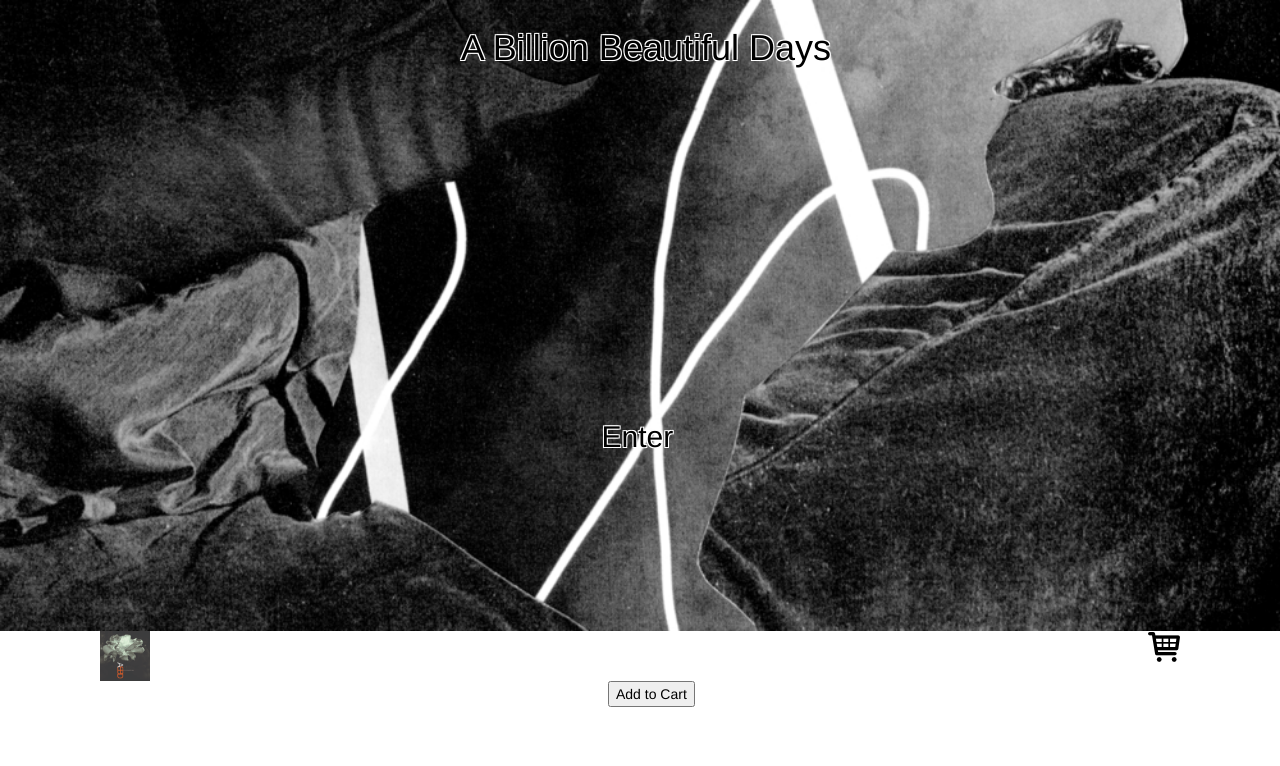
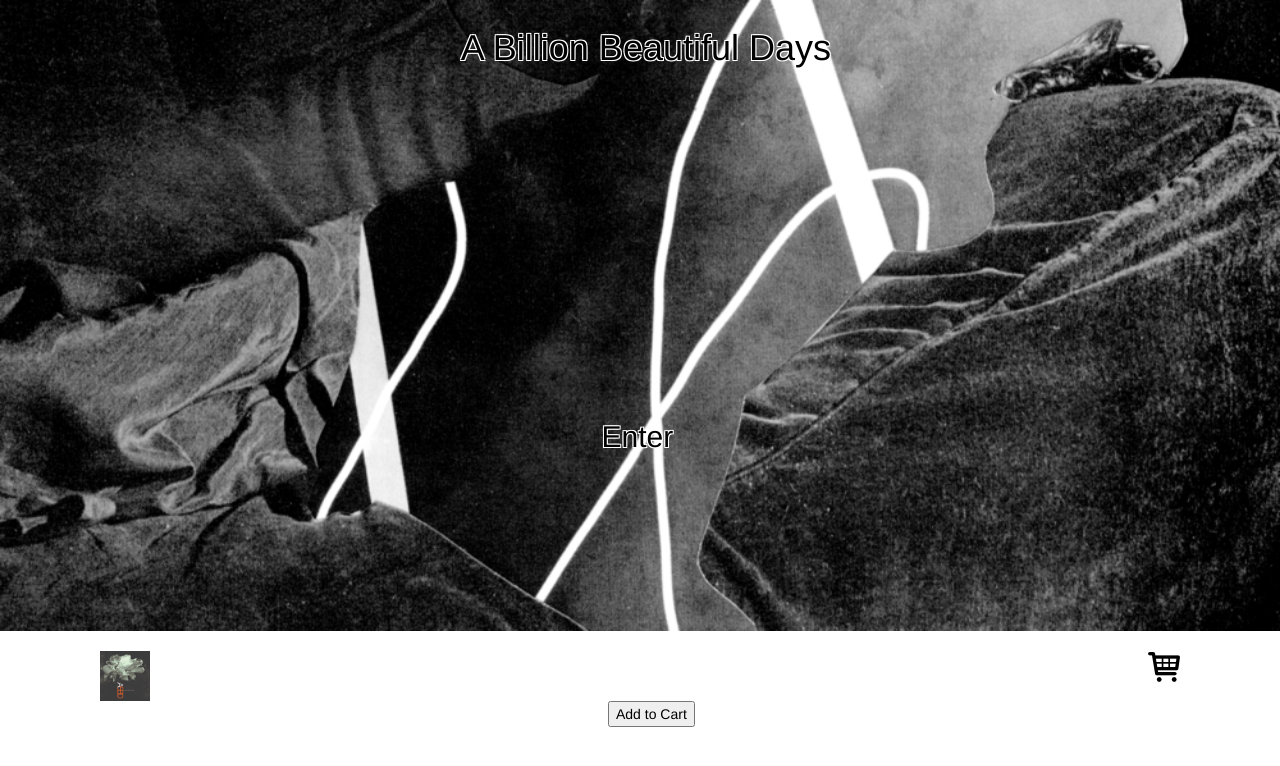
Before and after one commit to KoichiSakamoto/A-Billion-Beautiful-Days-Frontend, a React (Create React App) app: page /product in a window 1280 px wide. Shown: the top 766 px of the page. Built offline with nearby package versions, Linux system fonts and the light colour scheme; no server answers.

Commit message:
changed css on other pages so header margin is consistent

```diff
--- a/src/containers/ProductShowPage.js
+++ b/src/containers/ProductShowPage.js
@@ -49,7 +49,7 @@ class ProductShowPage extends Component {
     let indexOfProduct = this.findProduct()
     console.log(indexOfProduct)
     return (
-      <div>
+      <div className="container">
         <Header />
         {this.renderProductThumbnail(indexOfProduct)}
         <Link to="/all-products"><button className="add-to-cart-button" onClick={() => this.handleClick(indexOfProduct)}> Add to Cart </button> </Link>
--- a/src/containers/ViewCartPage.js
+++ b/src/containers/ViewCartPage.js
@@ -42,7 +42,7 @@ class ViewCartPage extends Component {
   render() {
 
     return (
-      <div className="cart-page">
+      <div className="cart-page container">
         <Header />
         <h1 className="center-text"> My Cart </h1>
         {this.generateCartProductThumbnails()}
```
